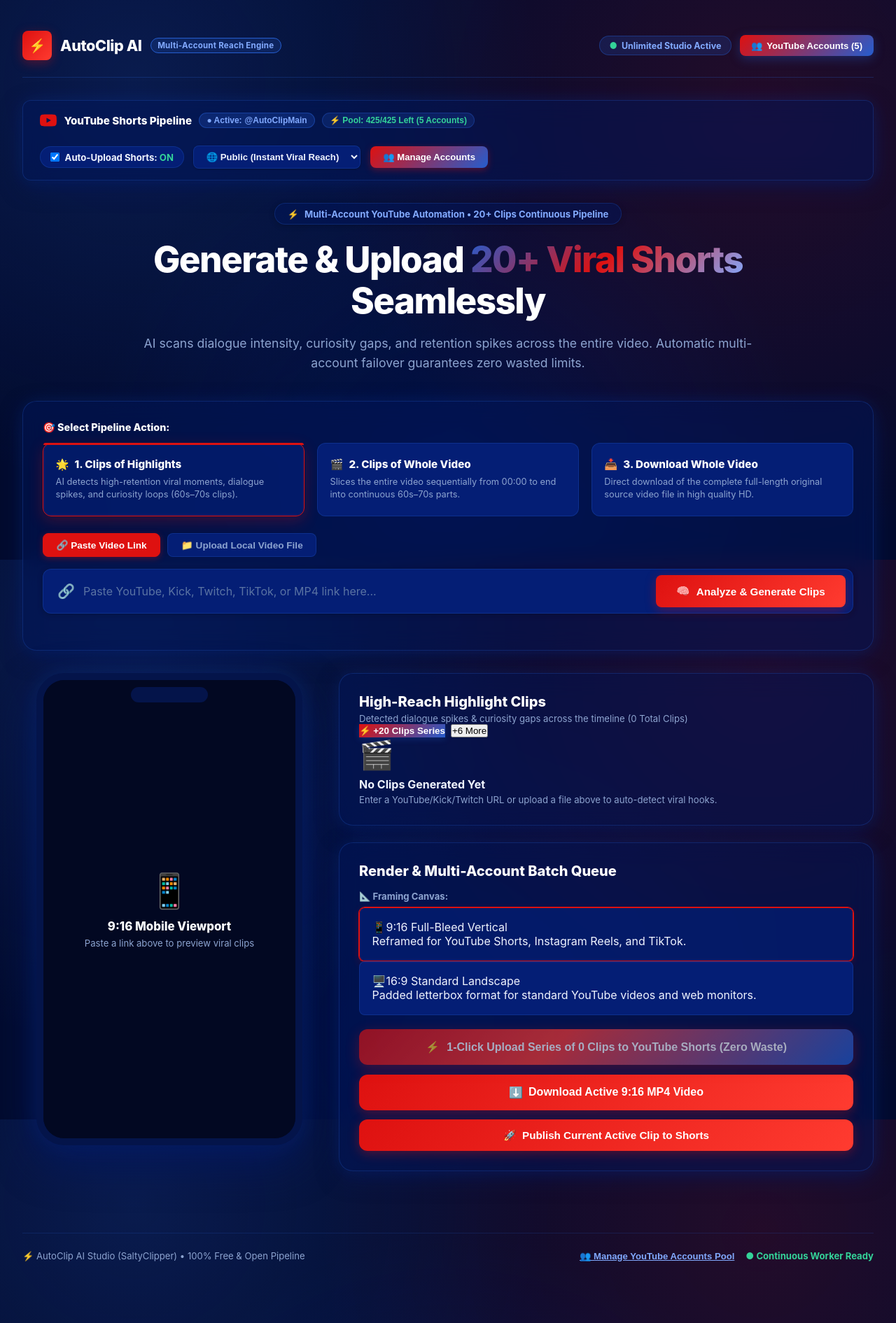
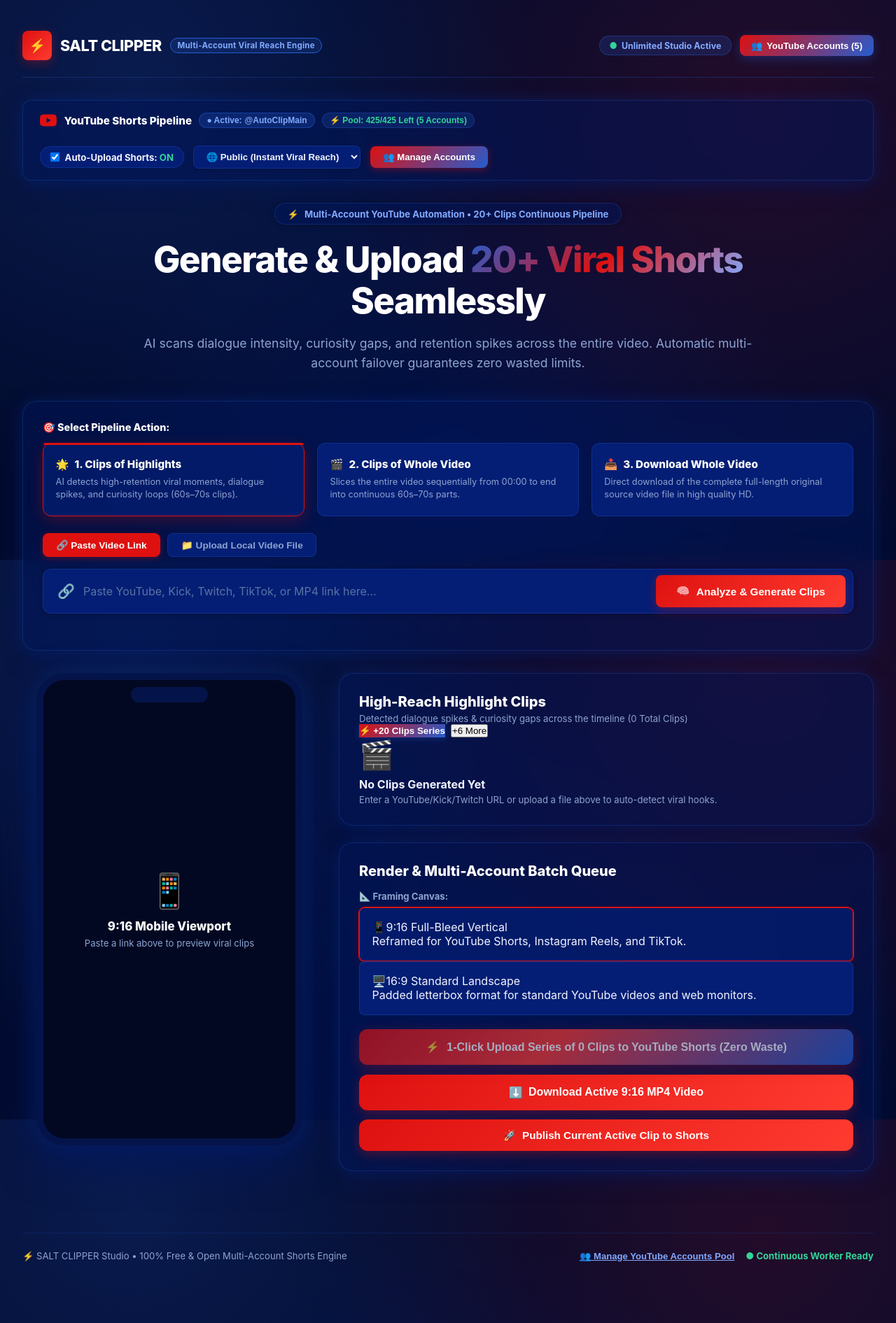
Before and after one commit to karthik-0279/saltclipper, a React (Vite) app: page / in a window 1280 px wide. Shown: the whole page at 70% size. Built offline with nearby package versions, Linux system fonts and the light colour scheme; the HTML template or start-up script is replaced by a standard one.

Commit message:
brand: rename application and webpage branding to SALT CLIPPER

```diff
--- a/index.html
+++ b/index.html
@@ -3,7 +3,7 @@
 <head>
   <meta charset="UTF-8" />
   <meta name="viewport" content="width=device-width, initial-scale=1.0" />
-  <title>AutoClip AI — Unlimited Viral Clips & Projected Views Engine</title>
+  <title>SALT CLIPPER — Unlimited Viral Shorts & Reach Engine</title>
   <link rel="preconnect" href="https://fonts.googleapis.com">
   <link rel="preconnect" href="https://fonts.gstatic.com" crossorigin>
   <link href="https://fonts.googleapis.com/css2?family=Plus+Jakarta+Sans:wght@400;500;600;700;800&family=JetBrains+Mono:wght@400;600;700&display=swap" rel="stylesheet">
--- a/src/App.jsx
+++ b/src/App.jsx
@@ -240,7 +240,7 @@ export default function App() {
               showToast('🎉 Published to YouTube Shorts successfully!');
             } else {
               // Trigger client download
-              const sampleBlob = new Blob([`AutoClip AI - Rendered High-Bitrate MP4: ${status.filename || 'clip.mp4'}`], { type: 'video/mp4' });
+              const sampleBlob = new Blob([`SALT CLIPPER - Rendered High-Bitrate MP4: ${status.filename || 'clip.mp4'}`], { type: 'video/mp4' });
               const artifactUrl = URL.createObjectURL(sampleBlob);
               const a = document.createElement('a');
               a.href = artifactUrl;
@@ -507,7 +507,7 @@ export default function App() {
         gap: '0.75rem'
       }}>
         <div>
-          <span>⚡ AutoClip AI Studio (SaltyClipper) &bull; 100% Free & Open Pipeline</span>
+          <span>⚡ SALT CLIPPER Studio &bull; 100% Free & Open Multi-Account Shorts Engine</span>
         </div>
         <div style={{ display: 'flex', alignItems: 'center', gap: '1rem' }}>
           <button
--- a/src/components/AccountsManager.jsx
+++ b/src/components/AccountsManager.jsx
@@ -202,7 +202,7 @@ export default function AccountsManager({ isOpen, onClose, onShowToast }) {
           </div>
           <div>
             <h2 style={{ margin: 0, fontSize: '1.4rem', fontWeight: 800, color: '#FFFFFF' }}>
-              YouTube Multi-Account Manager
+              SALT CLIPPER &bull; YouTube Accounts Manager
             </h2>
             <p style={{ margin: '4px 0 0', fontSize: '0.86rem', color: '#8DA4D0' }}>
               Intelligent Quota Controller &bull; Automatic 403 Failover &bull; 20+ Clip Continuous Queue
--- a/src/components/Header.jsx
+++ b/src/components/Header.jsx
@@ -15,8 +15,8 @@ export default function Header({
     <header>
       <div className="logo">
         <div className="logo-icon">⚡</div>
-        <span>AutoClip AI</span>
-        <span className="logo-tag">Multi-Account Reach Engine</span>
+        <span>SALT CLIPPER</span>
+        <span className="logo-tag">Multi-Account Viral Reach Engine</span>
       </div>
 
       <div className="nav-status" style={{ display: 'flex', alignItems: 'center', gap: '0.75rem' }}>
```
